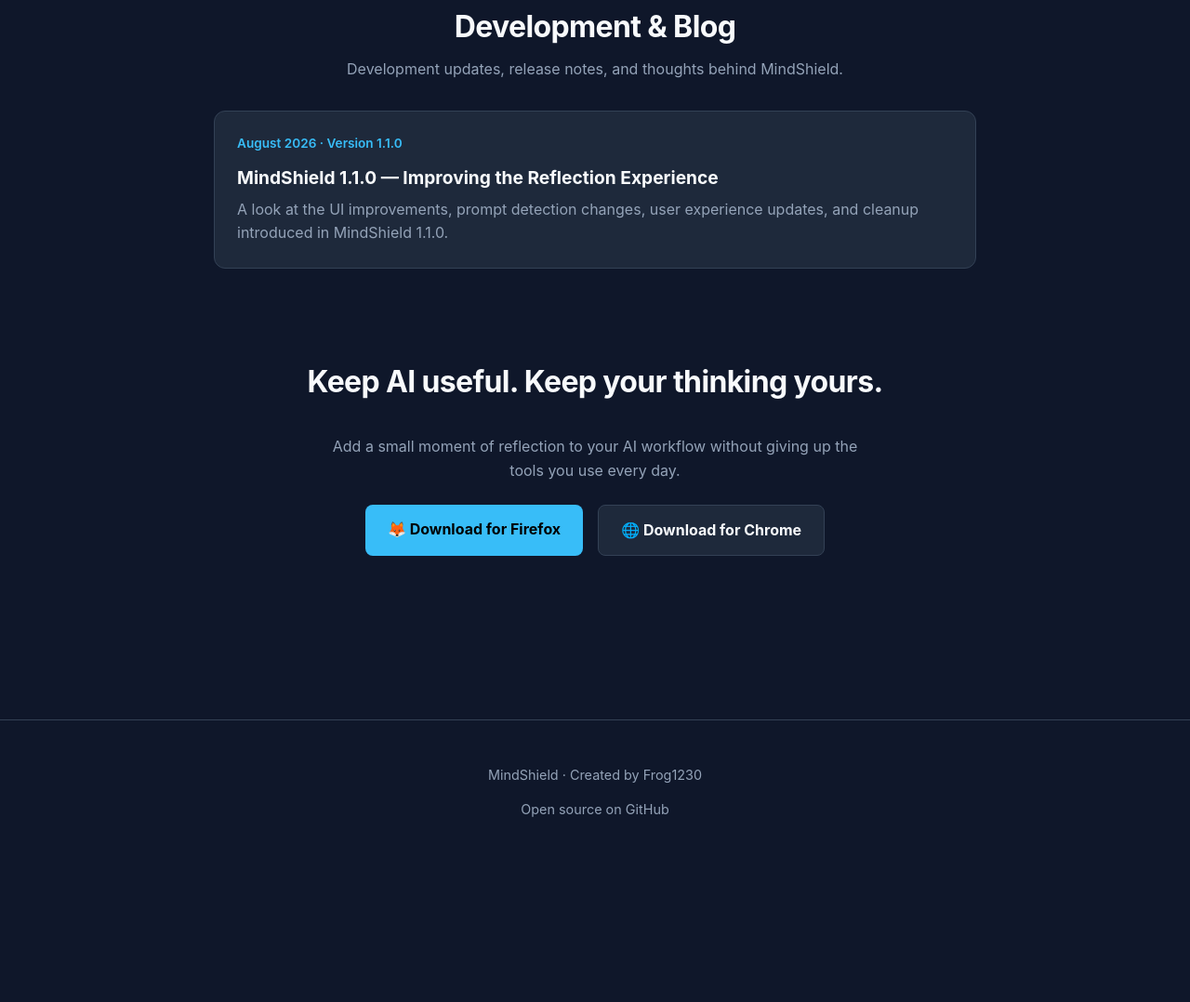
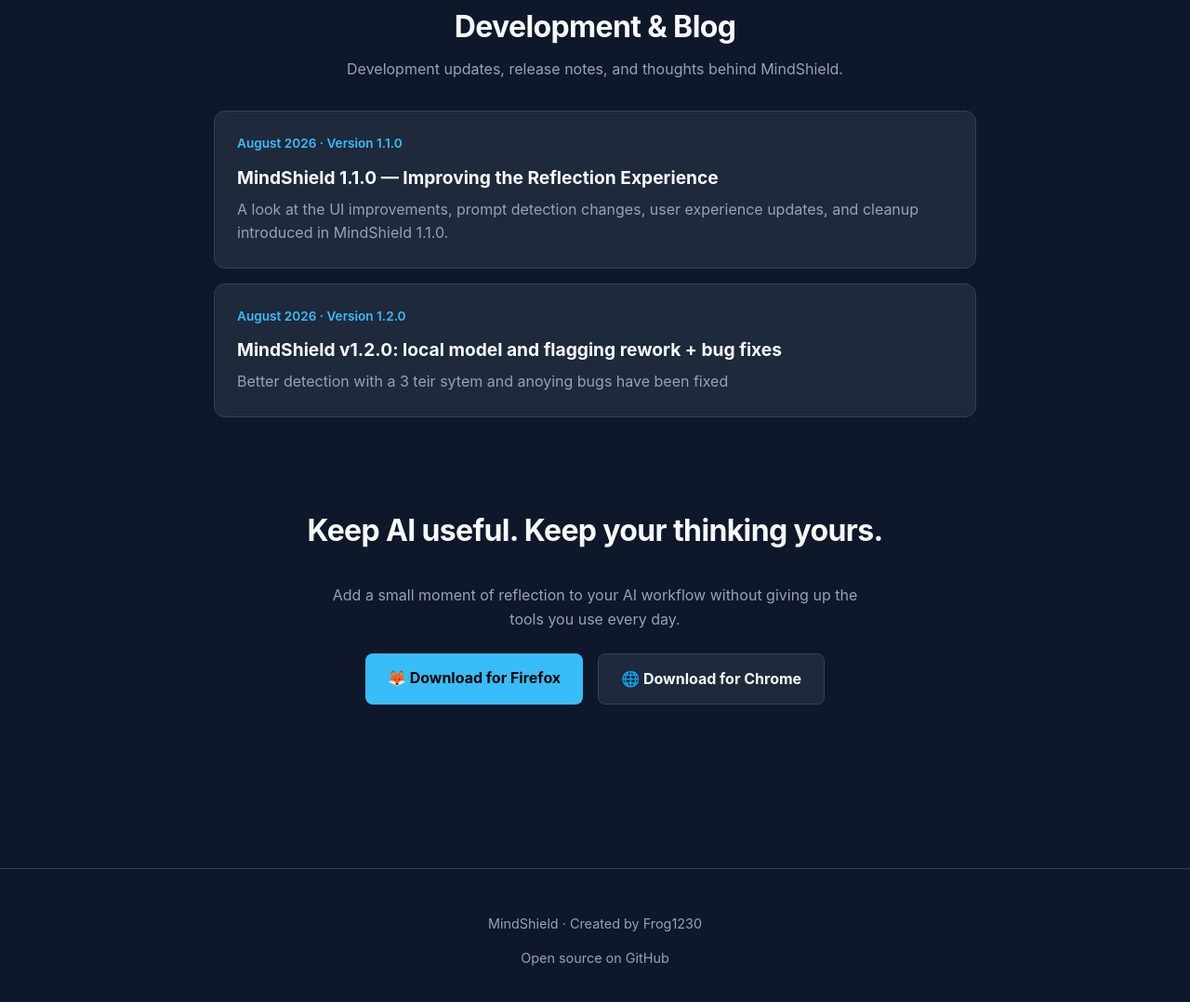
Before and after one commit to fluryjanis/Mind-Shield, a browser extension: page index.html in a window 1280 px wide. Shown: the part 2875-3953 px from the top of the page at 93% size. Before the commit the page ends 3803 px from the top, so only its background shows below. Drawn offline with Linux system fonts and the light colour scheme.

Commit message:
Add blog post for MindShield v1.2.0 update
Added a new blog post for MindShield v1.2.0 update.

```diff
--- a/index.html
+++ b/index.html
@@ -761,6 +761,25 @@
 
           </a>
 
+           <a
+  href="https://fluryjanis.github.io/frog1230.github.io/blog/MindShield-v1.2.0-Update.html"
+  class="blog-post"
+>
+
+            <div class="date">
+              August 2026 · Version 1.2.0
+            </div>
+
+            <h3>
+              MindShield v1.2.0: local model and flagging rework + bug fixes
+            </h3>
+
+            <p>
+              Better detection with a 3 teir sytem and anoying bugs have been fixed
+            </p>
+
+          </a>
+
         </div>
 
       </div>
```
